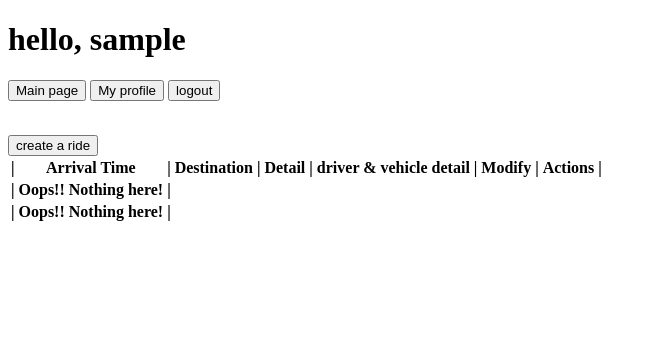
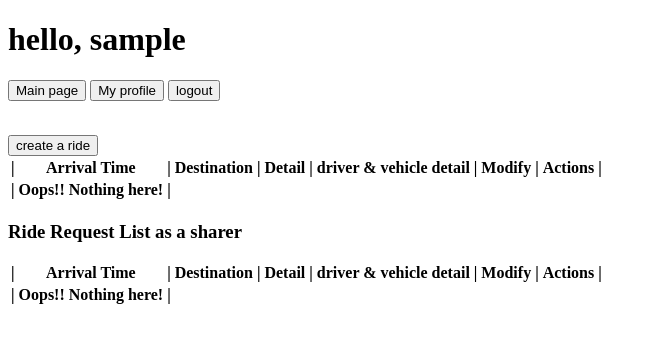
Before and after one commit to yxx137/Duke-ECE-568, a Django app: page /myriderequestlist/ in a window 1280 px wide. Shown: the top 343 px of the page, without its empty margins (0-656 px from the left). Run offline with Django 4.2, Linux system fonts and the light colour scheme; the visitor is signed in with stand-in values (Sample User, id 1); data that the repository does not hold is empty.

Commit message:
see ride as sharer

```diff
--- a/web-app/bookaride/commonuserviews.py
+++ b/web-app/bookaride/commonuserviews.py
@@ -51,22 +51,33 @@ class RideListView(ListView):
 
 
 
-class MyRideListView(ListView):
-    model = Request
-    context_object_name = 'ride_request_list'
-    template_name = 'passenger/ridereuqestlist.html'
-    # queryset = Request.objects.all().filter(owner_info_id= self.request.user.id)
+class MyRideListView(View):
 
 
 
-    def get_context_data(self, **kwargs):
-        context = super(MyRideListView, self).get_context_data(**kwargs)
+    def get(self, request, *args, **kwargs):
+        context = {}
         context['username'] = self.request.user.username
         context['modify'] = 'true'
-        return context
+        context['ride_request_list'] = Request.objects.all().filter(owner_info_id= self.request.user.id)
 
-    def get_queryset(self):
-        return Request.objects.all().filter(owner_info_id= self.request.user.id)
+
+        context['share'] = 'true'
+        share_ride_request_list = []
+        context['share_ride_request_list'] = share_ride_request_list
+
+        sharequeryset = ShareList.objects.all().filter(sharer_info = self.request.user.id)
+
+        request_ids = []
+        for share in sharequeryset:
+            request_ids.append(share.request_id)
+
+        for id in request_ids:
+            share_ride_request_list.append(Request.objects.get(id = id))
+
+        return render(request, 'passenger/ridereuqestlist.html', context)
+
+
 
 
 class RideDetailView(DetailView):
--- a/web-app/templates/list/request_list.html
+++ b/web-app/templates/list/request_list.html
@@ -15,25 +15,30 @@
     {% empty %}
         <tr><th>|</th><th>Oops!! Nothing here!</th><th>|</th></tr>
     {% endfor %}
+</table>
 
+<table>
 
     {% if share %}
 
-        Ride Request List as a sharer
+        <h3>Ride Request List as a sharer</h3>
         {% if full %}
             {% include "list/request_list_item_full.html" with header=True %}
         {% else %}
             {% include "list/request_list_item.html" with header=True %}
         {% endif %}
+
+
+        {% for shareride in share_ride_request_list %}
+            {% if full %}
+                {% include "list/request_list_item_full.html" with ride=shareride canModify=0 %}
+            {% else %}
+                {% include "list/request_list_item.html" with ride=shareride canModify=0 %}
+            {% endif %}
+        {% empty %}
+            <tr><th>|</th><th>Oops!! Nothing here!</th><th>|</th></tr>
+        {% endfor %}
+
     {%endif%}
 
-    {% for ride in requests %}
-        {% if full %}
-            {% include "list/request_list_item_full.html" with ride=ride %}
-        {% else %}
-            {% include "list/request_list_item.html" with ride=ride %}
-        {% endif %}
-    {% empty %}
-        <tr><th>|</th><th>Oops!! Nothing here!</th><th>|</th></tr>
-    {% endfor %}
 </table>
--- a/web-app/templates/list/request_list_item.html
+++ b/web-app/templates/list/request_list_item.html
@@ -26,7 +26,7 @@
         <th>|</th>
         <th>     {% if ride.driver_id%} <a href="/driver/drivermsg/{{ride.driver_id}}"> driver&vehivle msg </a> {%else%} None {%endif%}</th>
         <th>|</th>
-        <th> {% if ride.completed_status == 0%}<a href="/passenger/modifyride/{{ride.id}}">Modify</a> {%else%} None {%endif%} </th>
+        <th> {% if ride.completed_status == 0 and  canModify != 0   %}<a href="/passenger/modifyride/{{ride.id}}">Modify</a> {%else%} None {%endif%} </th>
         <th>|</th>
         <th>{% include "list/request_list_item_action.html" with action=ride %}</th>
         <th>|</th>
--- a/web-app/templates/passenger/ridereuqestlist.html
+++ b/web-app/templates/passenger/ridereuqestlist.html
@@ -8,6 +8,6 @@
 
     <button onclick="location.href = '/passenger/createride'">create a ride</button>
 
-    {% include "list/request_list.html" with requests=ride_request_list %}
+    {% include "list/request_list.html" with requests=ride_request_list share_ride_request_list=share_ride_request_list %}
 
 {% endblock %}
```
